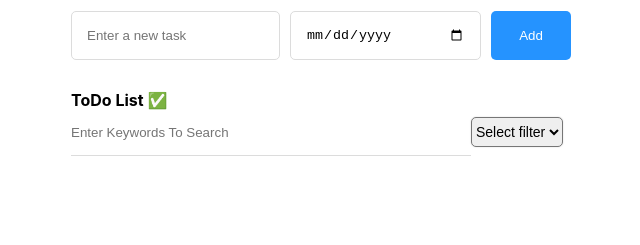
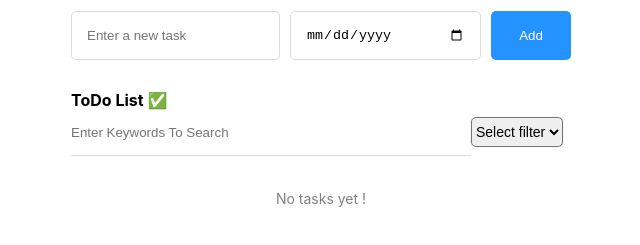
Before and after one commit to Hoonjichoi1/TodoList, a React (Vite) app: page / in a window 1280 px wide. Shown: the part 131-376 px from the top of the page, without its empty margins (319-959 px from the left). Built offline with nearby package versions, Linux system fonts and the light colour scheme.

Commit message:
Added empty todolist message,and complete task line

```diff
--- a/src/components/List.css
+++ b/src/components/List.css
@@ -3,8 +3,15 @@
     flex-direction: column;
     gap: 20px;
 }
+
 .List .filter {
     display: flex;
+}
+
+.List p {
+    font-size: 14px;
+    text-align: center;
+    color: gray;
 }
 
 .List h4 {
--- a/src/components/List.jsx
+++ b/src/components/List.jsx
@@ -28,7 +28,20 @@ const List = ({ todos, onUpdate, onDelete, onEdit, onEditDueDate }) => {
         }
     }
 
-    const filteredtodos = getFilteredData();
+    const getPrioritySort = (task) => {
+        if (task.isDone && !task.dueDate) return 3;
+        if (task.isDone && task.dueDate) return 2;
+        if (!task.dueDate) return 1;
+        else return 0;
+    }
+
+    const filteredtodos = getFilteredData().sort((a, b) => {
+        const priorityA = getPrioritySort(a);
+        const priorityB = getPrioritySort(b);
+
+        if (priorityA !== priorityB) return priorityA - priorityB;
+        if (priorityA === priorityB) return new Date(a.dueDate) - new Date(b.dueDate);;
+    })
 
     const onSelect = (e) => {
         setFilter(e.target.value);
@@ -51,6 +64,7 @@ const List = ({ todos, onUpdate, onDelete, onEdit, onEditDueDate }) => {
                         value='inprogress'> In Progree</option>
                 </select>
             </div>
+            {todos.length > 0 ? (
             <div className="todos_wrapper">
                 {filteredtodos.map((todo) => {
                     return <TodoItem
@@ -62,6 +76,7 @@ const List = ({ todos, onUpdate, onDelete, onEdit, onEditDueDate }) => {
                     />
                 })}
             </div>
+            ) : (<p> No tasks yet ! </p>)}
         </div>
     )
 }
--- a/src/components/ToDoItem.css
+++ b/src/components/ToDoItem.css
@@ -12,6 +12,12 @@
 
 .ToDoItem .content {
     flex : 1;
+}
+
+.ToDoItem .content_done {
+    flex : 1;
+    text-decoration: line-through;
+    color: gray;
 }
 
 .ToDoItem .date {
--- a/src/components/TodoItem.jsx
+++ b/src/components/TodoItem.jsx
@@ -27,9 +27,9 @@ const ToDoItem = ({ id, isDone, content, dueDate, onUpdate, onDelete, onEdit, on
     }
 
     const daysLeft = dueDate ?
-    Math.ceil((new Date(dueDate) - new Date()) / (1000 * 60 * 60 * 24))
-    :
-    null;
+        Math.ceil((new Date(dueDate) - new Date()) / (1000 * 60 * 60 * 24))
+        :
+        null;
 
     const getPriority = () => {
         if (!dueDate) {
@@ -56,7 +56,11 @@ const ToDoItem = ({ id, isDone, content, dueDate, onUpdate, onDelete, onEdit, on
                     onChange={(e) => setEditContent(e.target.value)}>
                 </input>
             ) : (
-                <div className="content">{content}</div>
+                isDone ? (
+                    <div className="content_done">{content}</div>
+                ) : (
+                    <div className="content">{content}</div>
+                )
             )}
             <div className={getPriority()}>
                 <div className="circle"></div>
```
